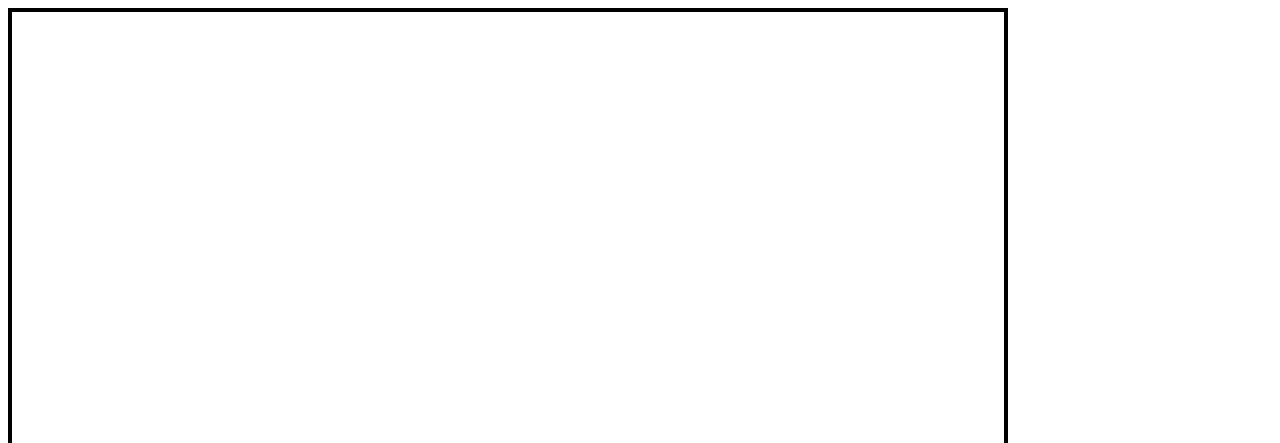
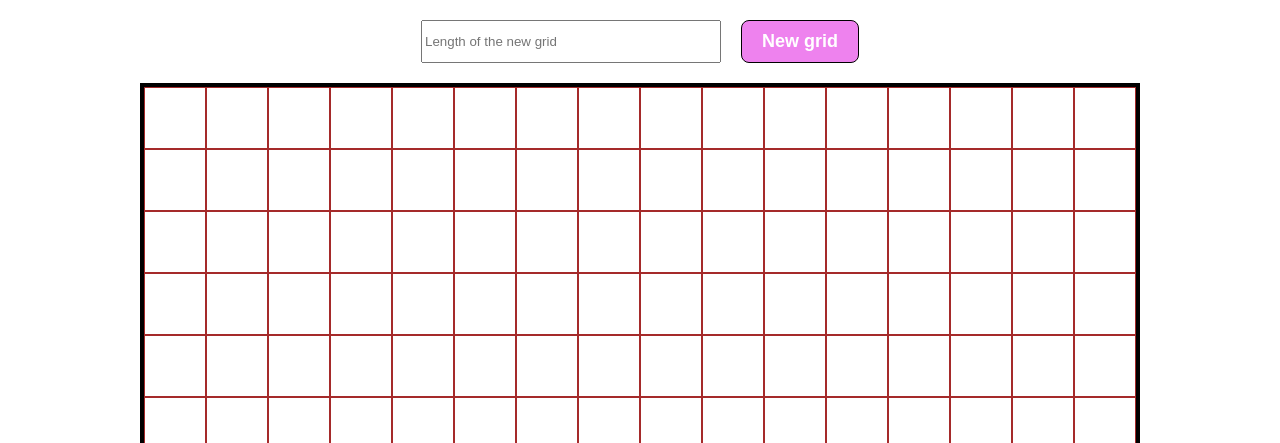
Before and after one commit to fran-dv/etch-a-sketch, a plain HTML site: page index.html in a window 1280 px wide. Shown: the top 443 px of the page. Drawn offline with Linux system fonts and the light colour scheme.

Commit message:
Create user-menu and center elements

```diff
--- a/index.html
+++ b/index.html
@@ -10,7 +10,8 @@
 <body>
 
     <div id="user-menu">
-
+        <input type="text" placeholder="Length of the new grid">
+        <button>New grid</button>
     </div>
     <div id="sketch-grid">
 
--- a/style.css
+++ b/style.css
@@ -1,5 +1,33 @@
 * {
     box-sizing: border-box;
+}
+
+body {
+    display: flex;
+    flex-direction: column;
+    align-items: center;
+    margin: 0;
+}
+
+#user-menu {
+   padding: 20px;
+   display: flex;
+   justify-content: center;
+   gap: 20px;
+}
+
+button {
+    padding: 10px 20px;
+    background-color: violet;
+    border-radius: 8px;
+    border: 1px solid black;
+    color: white;
+    font-weight: bold;
+    font-size: 18px;
+}
+
+input {
+    width: 300px;
 }
 
 #sketch-grid {
@@ -7,8 +35,9 @@
     height: 1000px;
     display: flex;
     flex-direction: column;
-    flex: 0;
+    flex: 0 0 auto;
     border: 4px solid black;
+    margin-bottom: 50px;
 }
 
 .row {
@@ -19,5 +48,5 @@
 
 .square {
     flex: 1;
-
+    border: 1px solid brown;
 }
```
